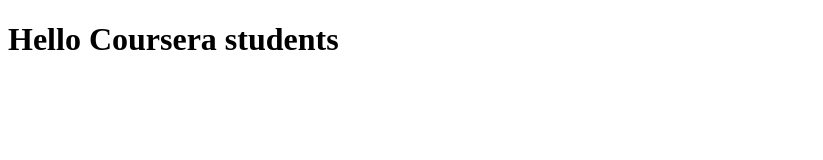
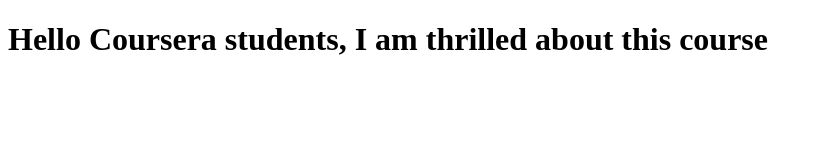
Before and after one commit to umangSrivastav/coursera-test, a plain HTML site: page index.html in a window 1280 px wide. Shown: the whole page, without its empty margins (0-823 px from the left). Drawn offline with Linux system fonts and the light colour scheme.

Commit message:
Next version of webfile.

```diff
--- a/index.html
+++ b/index.html
@@ -5,7 +5,7 @@
 	<title>Hello Coursera</title>
 </head>
 <body>
-	<h1>Hello Coursera students</h1>
+	<h1>Hello Coursera students, I am thrilled about this course</h1>
 
 </body>
 </html>
```
